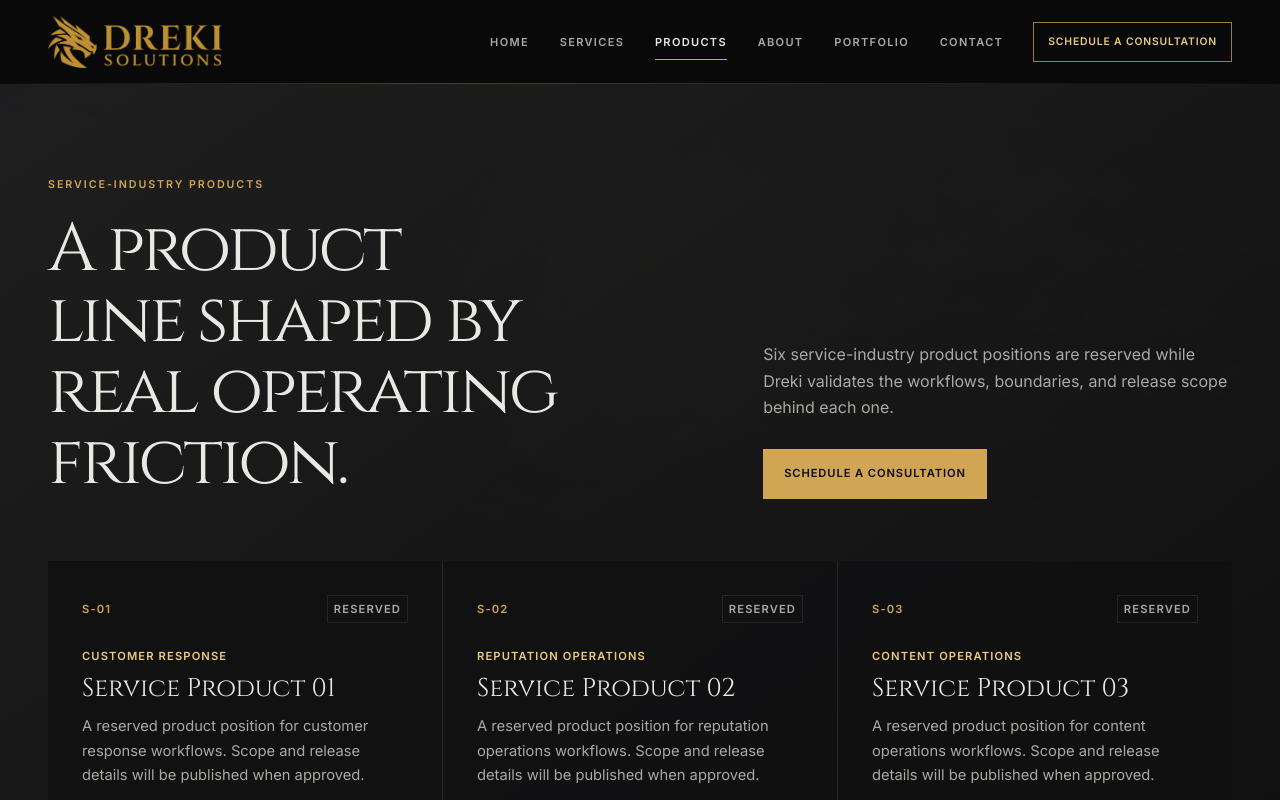
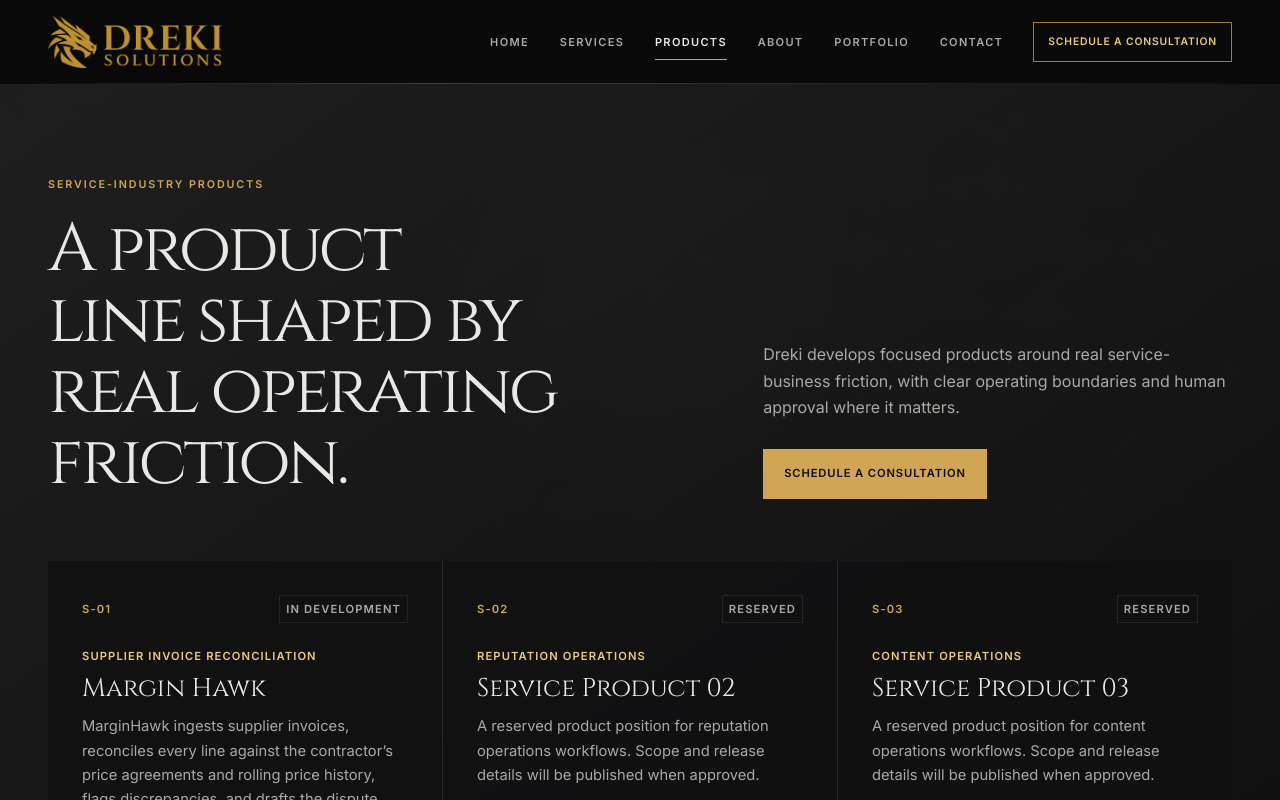
Before and after one commit to drekisolutions/Dreki-solutions-Website, a Next.js app: page /products in a window 1280 px wide. Shown: the top 800 px of the page. Built offline with nearby package versions, Linux system fonts and the light colour scheme.

Commit message:
Add Margin Hawk product

```diff
--- a/app/products/page.tsx
+++ b/app/products/page.tsx
@@ -23,8 +23,8 @@
           </div>
           <div className="section-heading__support">
             <p>
-              Six service-industry product positions are reserved while Dreki validates
-              the workflows, boundaries, and release scope behind each one.
+              Dreki develops focused products around real service-business friction,
+              with clear operating boundaries and human approval where it matters.
             </p>
             <PageTurnLink className="button button-primary" href="/contact#consultation">
               Schedule a Consultation
--- a/app/site-data.ts
+++ b/app/site-data.ts
@@ -91,13 +91,22 @@
   "Recurring administration",
 ] as const;
 
-export const serviceProducts = serviceProductFocus.map((focus, index) => ({
-  index: `S-${String(index + 1).padStart(2, "0")}`,
-  title: `Service Product ${String(index + 1).padStart(2, "0")}`,
-  focus,
-  status: "Reserved",
-  copy: `A reserved product position for ${focus.toLowerCase()} workflows. Scope and release details will be published when approved.`,
-}));
+export const serviceProducts = [
+  {
+    index: "S-01",
+    title: "Margin Hawk",
+    focus: "Supplier invoice reconciliation",
+    status: "In Development",
+    copy: "MarginHawk ingests supplier invoices, reconciles every line against the contractor’s price agreements and rolling price history, flags discrepancies, and drafts the dispute email. The owner approves; the agent never disputes autonomously.",
+  },
+  ...serviceProductFocus.slice(1).map((focus, index) => ({
+    index: `S-${String(index + 2).padStart(2, "0")}`,
+    title: `Service Product ${String(index + 2).padStart(2, "0")}`,
+    focus,
+    status: "Reserved",
+    copy: `A reserved product position for ${focus.toLowerCase()} workflows. Scope and release details will be published when approved.`,
+  })),
+];
 
 export const aviationProducts = [
   {
```
Also changed, not shown: 1 other file (tests, documents, lock files or other folders).
